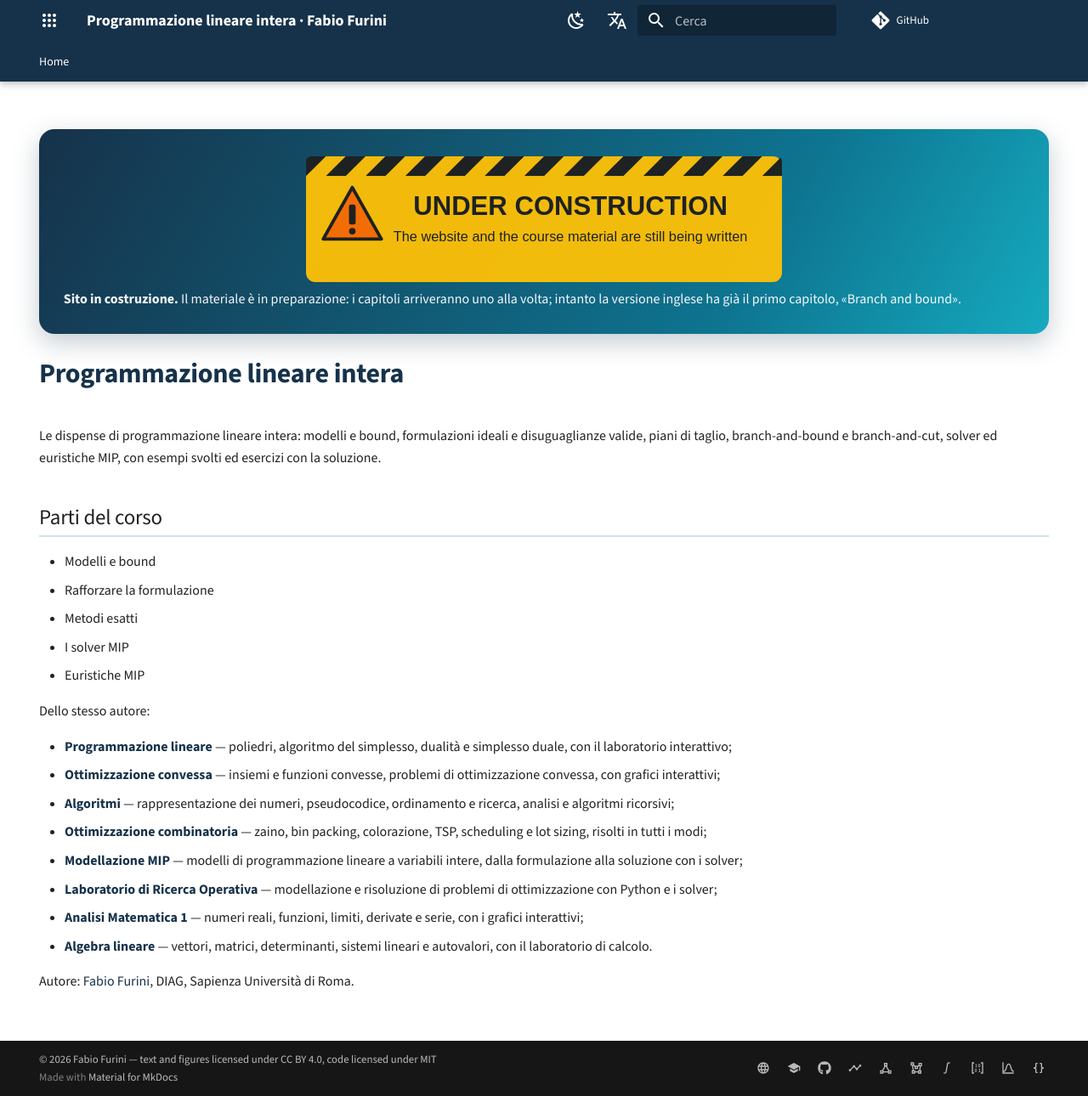
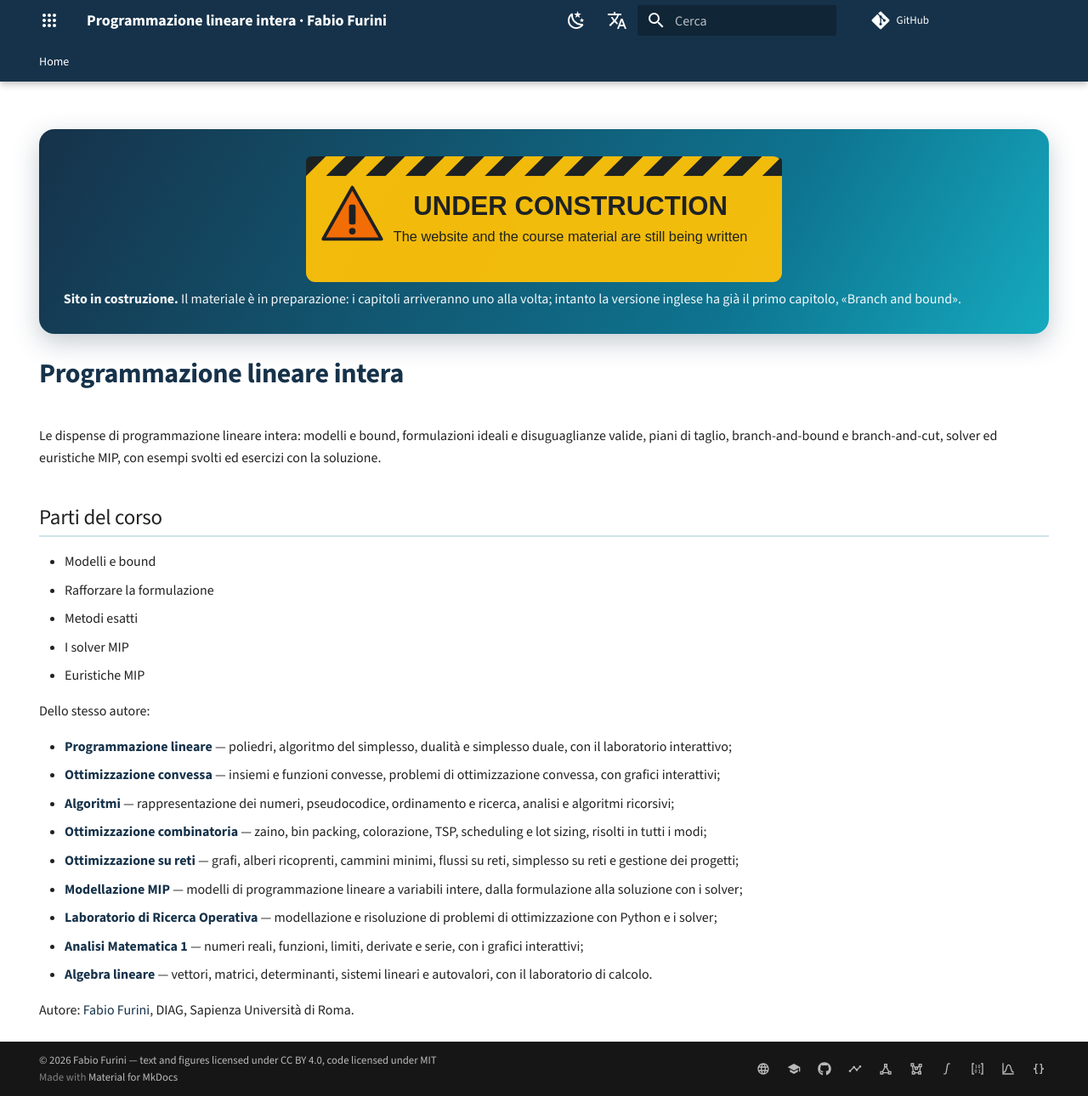
Before and after one commit to fabiofurini/programmazione-lineare-intera, an MkDocs documentation site: the page built from docs/index.md, in a window 1280 px wide and 1290 px high. Shown: the whole window at 85% size. Built offline with MkDocs 1.6.1 and Material for MkDocs 9.7.7, drawn with Linux system fonts in a browser that asks for light colours; comment, search, counter and statistics services are not loaded.

Commit message:
Dello stesso autore: Ottimizzazione su reti
Co-Authored-By: Claude Opus 5.5 <noreply@anthropic.com>

```diff
--- a/docs/index.md
+++ b/docs/index.md
@@ -31,6 +31,7 @@ Dello stesso autore:
 - **[Ottimizzazione convessa](https://fabiofurini.github.io/ottimizzazione-convessa/)** — insiemi e funzioni convesse, problemi di ottimizzazione convessa, con grafici interattivi;
 - **[Algoritmi](https://fabiofurini.github.io/algoritmi/)** — rappresentazione dei numeri, pseudocodice, ordinamento e ricerca, analisi e algoritmi ricorsivi;
 - **[Ottimizzazione combinatoria](https://fabiofurini.github.io/ottimizzazione-combinatoria/)** — zaino, bin packing, colorazione, TSP, scheduling e lot sizing, risolti in tutti i modi;
+- **[Ottimizzazione su reti](https://fabiofurini.github.io/ottimizzazione-su-reti/)** — grafi, alberi ricoprenti, cammini minimi, flussi su reti, simplesso su reti e gestione dei progetti;
 - **[Modellazione MIP](https://fabiofurini.github.io/modellazione-mip/)** — modelli di programmazione lineare a variabili intere, dalla formulazione alla soluzione con i solver;
 - **[Laboratorio di Ricerca Operativa](https://fabiofurini.github.io/laboratorio-ricerca-operativa/)** — modellazione e risoluzione di problemi di ottimizzazione con Python e i solver;
 - **[Analisi Matematica 1](https://fabiofurini.github.io/analisi-matematica-1/)** — numeri reali, funzioni, limiti, derivate e serie, con i grafici interattivi;
```
